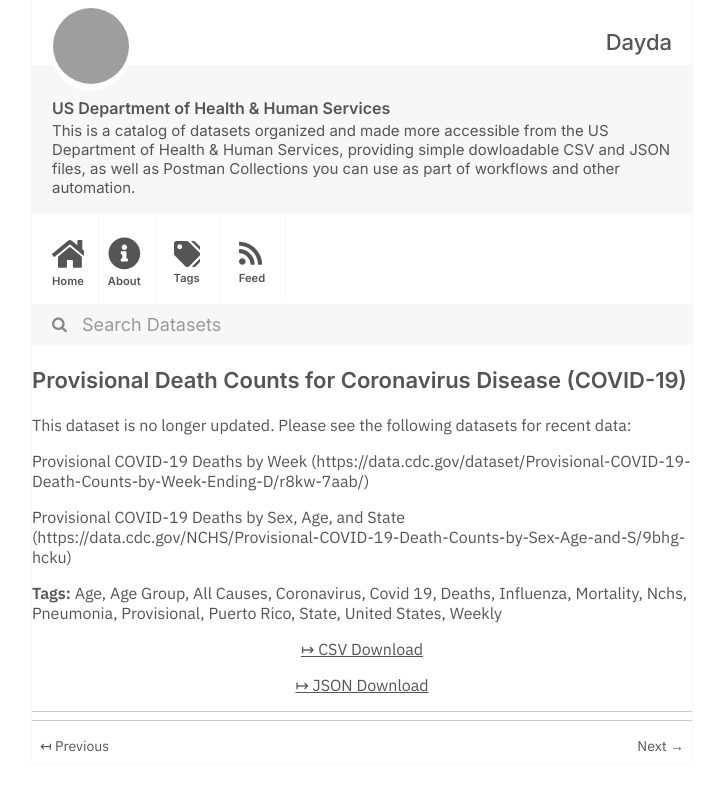
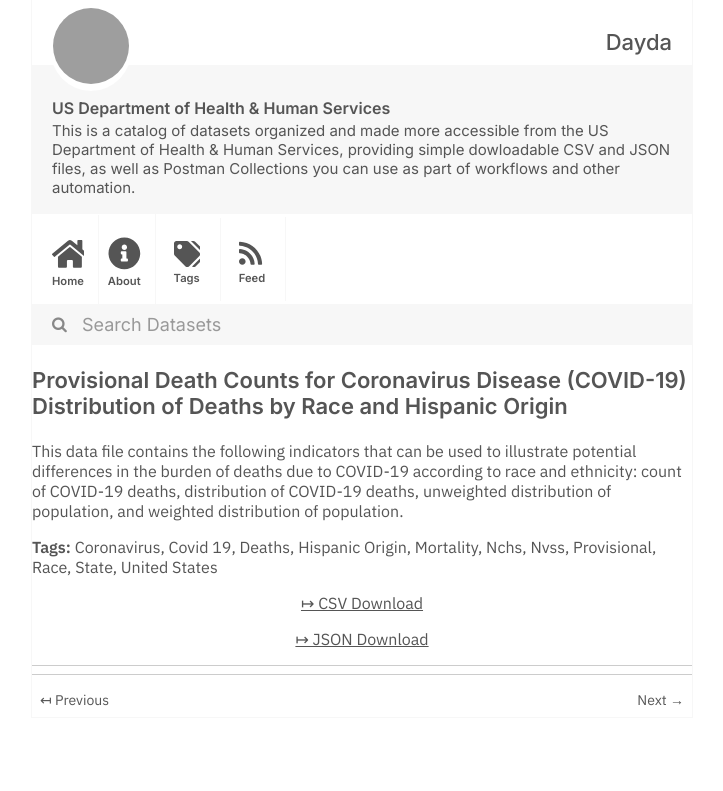
Before and after one commit to dayda-entities/us-department-of-health-and-human-services, a Jekyll site: the page built from _posts/2020-11-10-provisional-death-counts-for-c.md, in a window 1280 px wide, cut to the strip 0-791 px from the top of the page. Shown: the whole strip, without its empty margins (278-1001 px from the left). Built offline with Jekyll 4.4.1, drawn with Linux system fonts in a browser that asks for light colours; grey boxes are pictures that could not be loaded.

Commit message:
Publish Data

```diff
--- a/_posts/2020-11-10-provisional-death-counts-for-c.md
+++ b/_posts/2020-11-10-provisional-death-counts-for-c.md
@@ -1,34 +1,28 @@
 ---
-title: Provisional Death Counts for Coronavirus Disease (COVID-19)
-created: '2020-11-10T16:16:27.563367'
-modified: '2021-05-05T08:04:40.795351'
+title: >-
+  Provisional Death Counts for Coronavirus Disease (COVID-19) Distribution of
+  Deaths by Race and Hispanic Origin
+created: '2020-11-10T16:16:37.680335'
+modified: '2021-05-07T10:03:49.174900'
 state: active
 type: dataset
 tags:
-  - Age
-  - Age Group
-  - All Causes
   - Coronavirus
   - Covid 19
   - Deaths
-  - Influenza
+  - Hispanic Origin
   - Mortality
   - Nchs
-  - Pneumonia
+  - Nvss
   - Provisional
-  - Puerto Rico
+  - Race
   - State
   - United States
-  - Weekly
-groups:
-  - Older Adults Health Data Collection
-csv_url: 'https://data.cdc.gov/api/views/hc4f-j6nb/rows.csv?accessType=DOWNLOAD'
-json_url: 'https://data.cdc.gov/api/views/hc4f-j6nb/rows.json?accessType=DOWNLOAD'
+groups: []
+csv_url: 'https://data.cdc.gov/api/views/pj7m-y5uh/rows.csv?accessType=DOWNLOAD'
+json_url: 'https://data.cdc.gov/api/views/pj7m-y5uh/rows.json?accessType=DOWNLOAD'
 layout: post
 
 ---
-This dataset is no longer updated.  Please see the following datasets for recent data:
-
-Provisional COVID-19 Deaths by Week (https://data.cdc.gov/dataset/Provisional-COVID-19-Death-Counts-by-Week-Ending-D/r8kw-7aab/)
-
-Provisional COVID-19 Deaths by Sex, Age, and State (https://data.cdc.gov/NCHS/Provisional-COVID-19-Death-Counts-by-Sex-Age-and-S/9bhg-hcku)
+This data file contains the following indicators that can be used to illustrate potential differences in the burden of deaths due to COVID-19 according to race and ethnicity:
+count of COVID-19 deaths, distribution of COVID-19 deaths, unweighted distribution of population, and weighted distribution of population.
```
